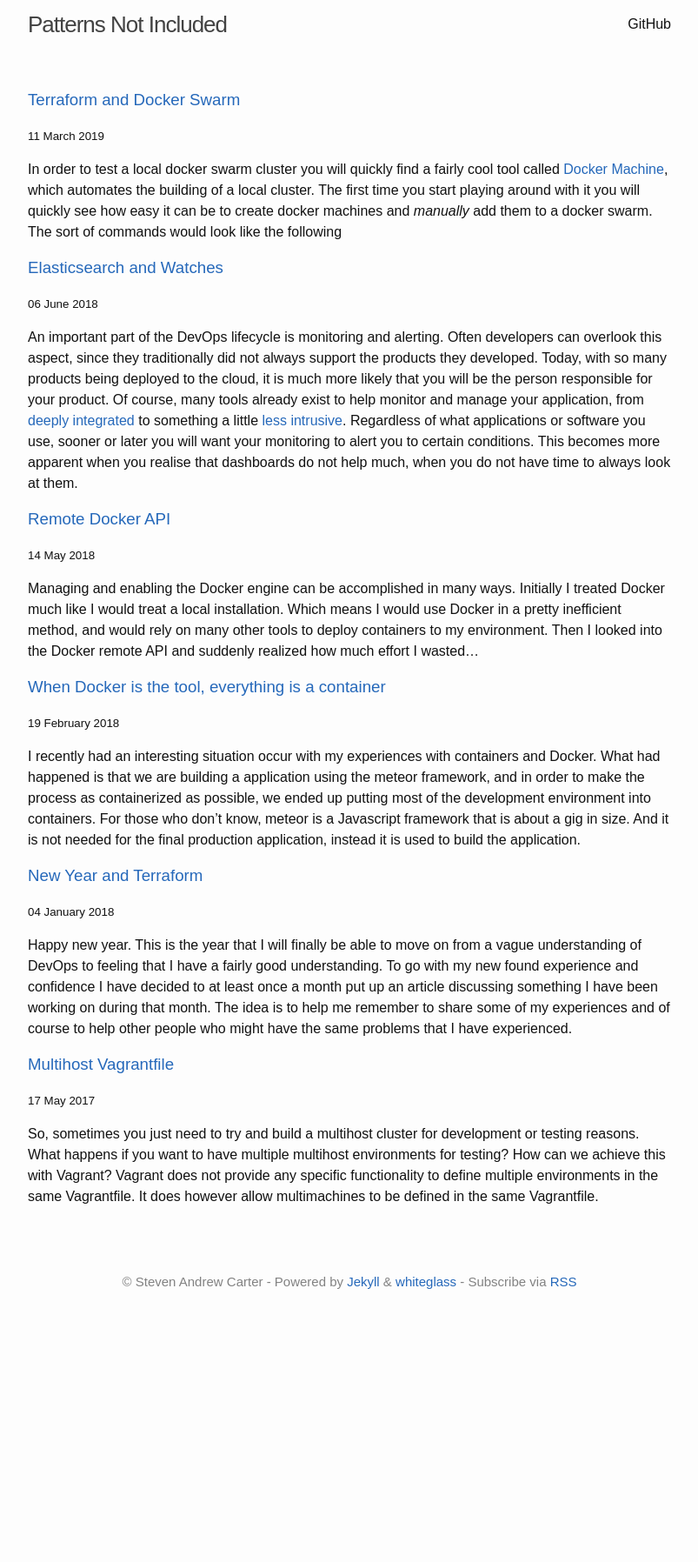
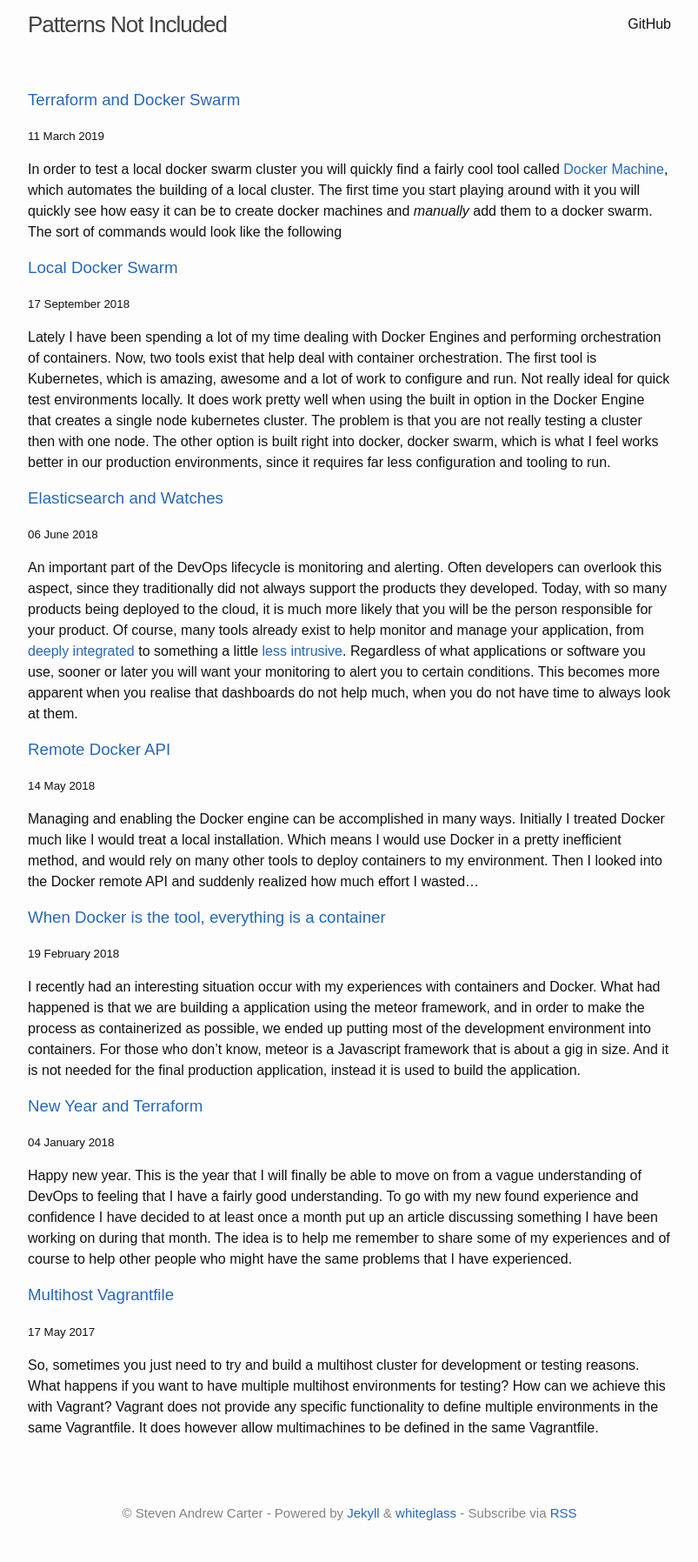
Before and after one commit to stevenandrewcarter/stevenandrewcarter.github.io, a Jekyll site: the page built from index.md, in a window 1280 px wide. Shown: the whole page at 87% size, without its empty margins (238-1041 px from the left). Built offline with Jekyll 4.4.1, drawn with Linux system fonts in a browser that asks for light colours; our own code applies the rules of GitHub Pages for plain Markdown files; before the commit the page ends 1531 px from its top, so only the background shows below that.

Commit message:
Enabled old posts

````diff
--- a/_posts/2018-09-17-docker-swarm.md
+++ b/_posts/2018-09-17-docker-swarm.md
@@ -88,3 +88,24 @@ split between the different types. Just remember that only managers can actually
 do things in the swarm (such as deploying stacks).
 
 You can configure the docker machines to work as a swarm with the following commands
+
+```bash
+# Create some docker machine nodes
+docker-machine create manager1 worker1 worker2
+# Get the Docker Machine IPs
+docker-machine ls
+# Initialize the manager node
+docker-machine ssh manager1 "docker swarm init --advertise-addr <MANAGER_IP>"
+# Join the worker nodes
+docker-machine ssh worker1 "docker swarm join --token <WORKER_TOKEN> <MANAGER_IP>"
+docker-machine ssh worker2 "docker swarm join --token <WORKER_TOKEN> <MANAGER_IP>"
+```
+
+Once you have executed this command you will have a set of three machines in the swarm,
+with one manager and two workers. From here you configure your local docker engine to use
+the swarm manager instead by running `eval $(docker-machine env manager)` and you can deploy
+your container stacks directly.
+
+Docker Machine also allows the management and deployment of the docker engine to other environments
+beside your local machine by using different providers during the creation command. Which would allow
+you to build out swarms on stacks like AWS or Openstack if required.
````
Also changed, not shown: other parts of _posts/2018-09-17-docker-swarm.md (+1 -1 lines).
